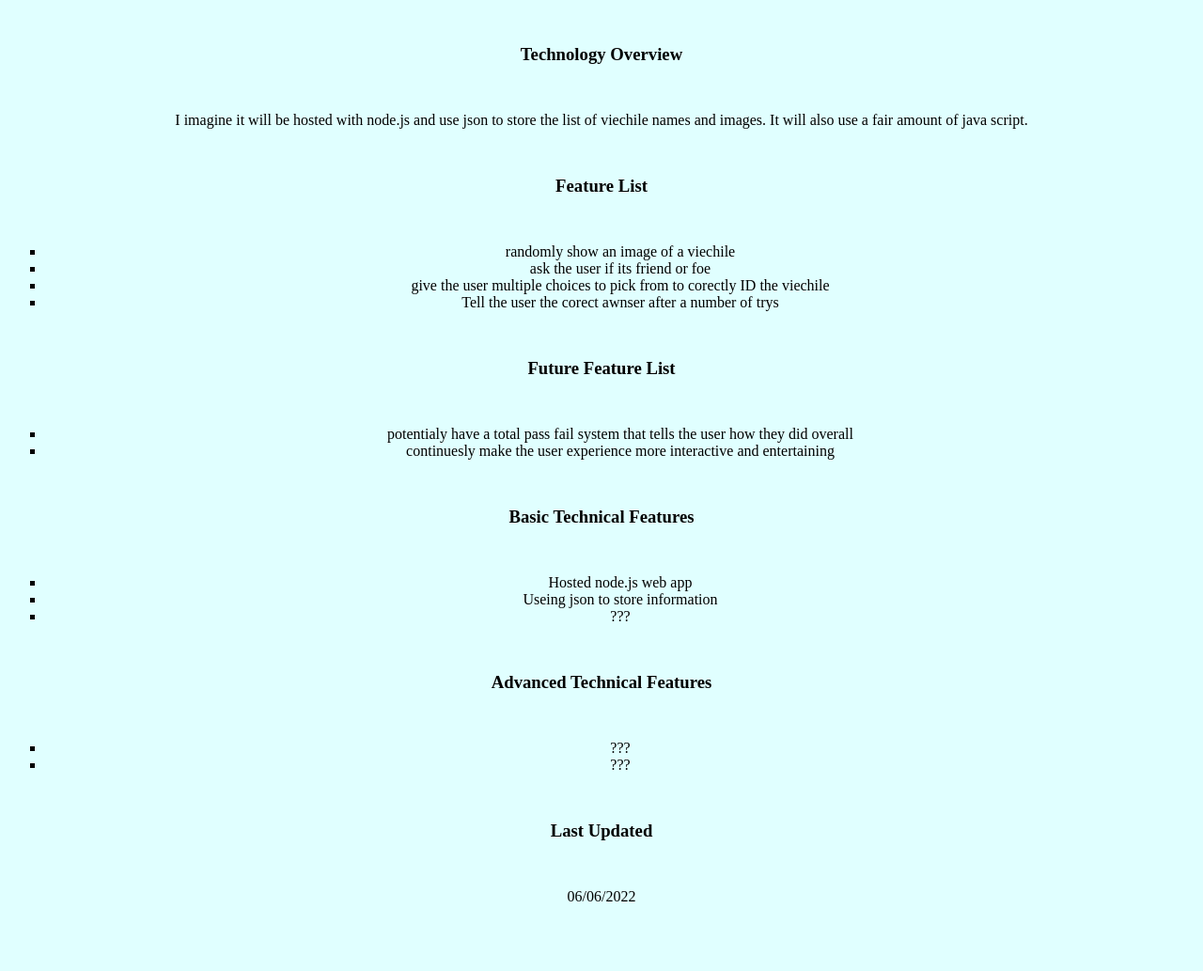
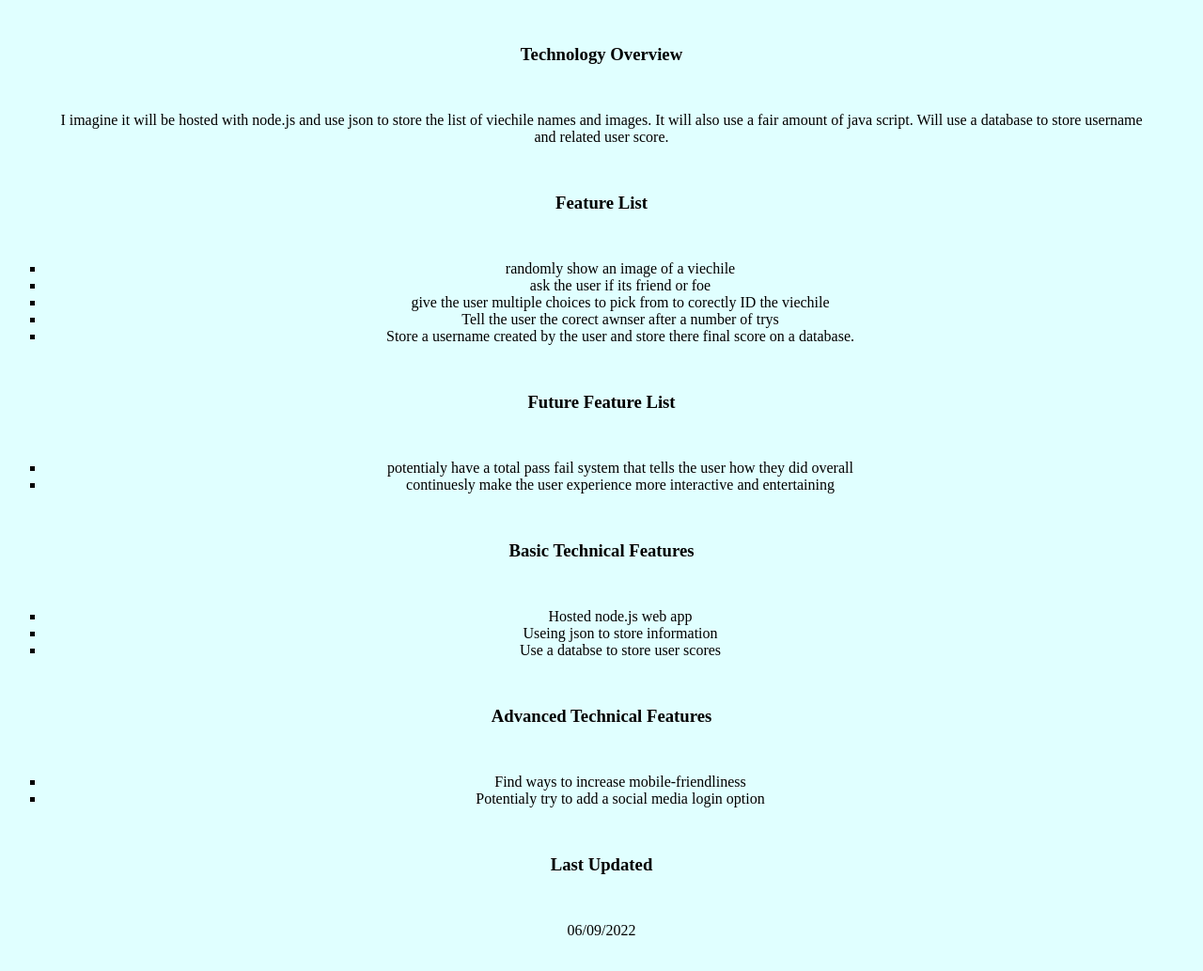
Before and after one commit to Vandal2006/WebDevFinPro, a plain HTML site: page index.html in a window 1280 px wide. Shown: the part 1098-2131 px from the top of the page at 94% size. Drawn offline with Linux system fonts and the light colour scheme.

Commit message:
Update index.html

```diff
--- a/index.html
+++ b/index.html
@@ -22,13 +22,14 @@
     <p>So you think you're tough enough to be a US army cavalry scout? You very well might be, but do you have the knowledge you need to survive? This web app
         will test the user on there knowledge of vehicle identification to see if they would be able to tell enemy from friendly on the battlefield
 <h3>Technology Overview</h3>
-    <p>I imagine it will be hosted with node.js and use json to store the list of viechile names and images. It will also use a fair amount of java script.
+    <p>I imagine it will be hosted with node.js and use json to store the list of viechile names and images. It will also use a fair amount of java script. Will use a database to store username and related user score.
 <h3>Feature List</h3>
     <p><ul>
         <li>randomly show an image of a viechile</li>
         <li>ask the user if its friend or foe</li>
         <li>give the user multiple choices to pick from to corectly ID the viechile</li>
-        <li>Tell the user the corect awnser after a number of trys</li></ul>
+        <li>Tell the user the corect awnser after a number of trys</li>
+        <li>Store a username created by the user and store there final score on a database.</li></ul>
 <h3>Future Feature List</h3>
     <p><ul>
         <li>potentialy have a total pass fail system that tells the user how they did overall</li>
@@ -37,10 +38,10 @@
     <p><ul>
         <li>Hosted node.js web app</li>
         <li>Useing json to store information</li>
-        <li>???</li></ul>
+        <li>Use a databse to store user scores</li></ul>
 <h3>Advanced Technical Features</h3>
     <p><ul>
-        <li>???</li>
-        <li>???</li></ul>
+        <li>Find ways to increase mobile-friendliness</li>
+        <li>Potentialy try to add a social media login option</li></ul>
 <h3>Last Updated</h3>
-    <p>06/06/2022</p>
+    <p>06/09/2022</p>
```
